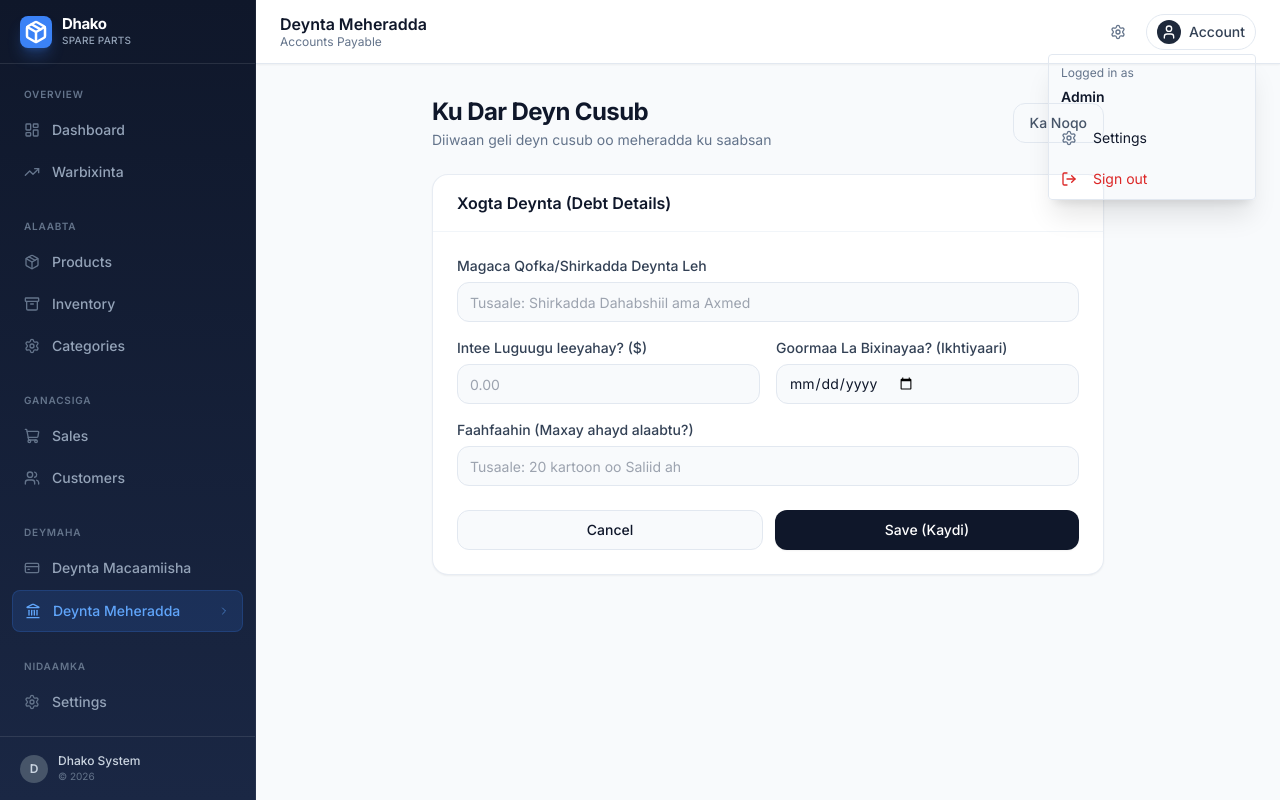
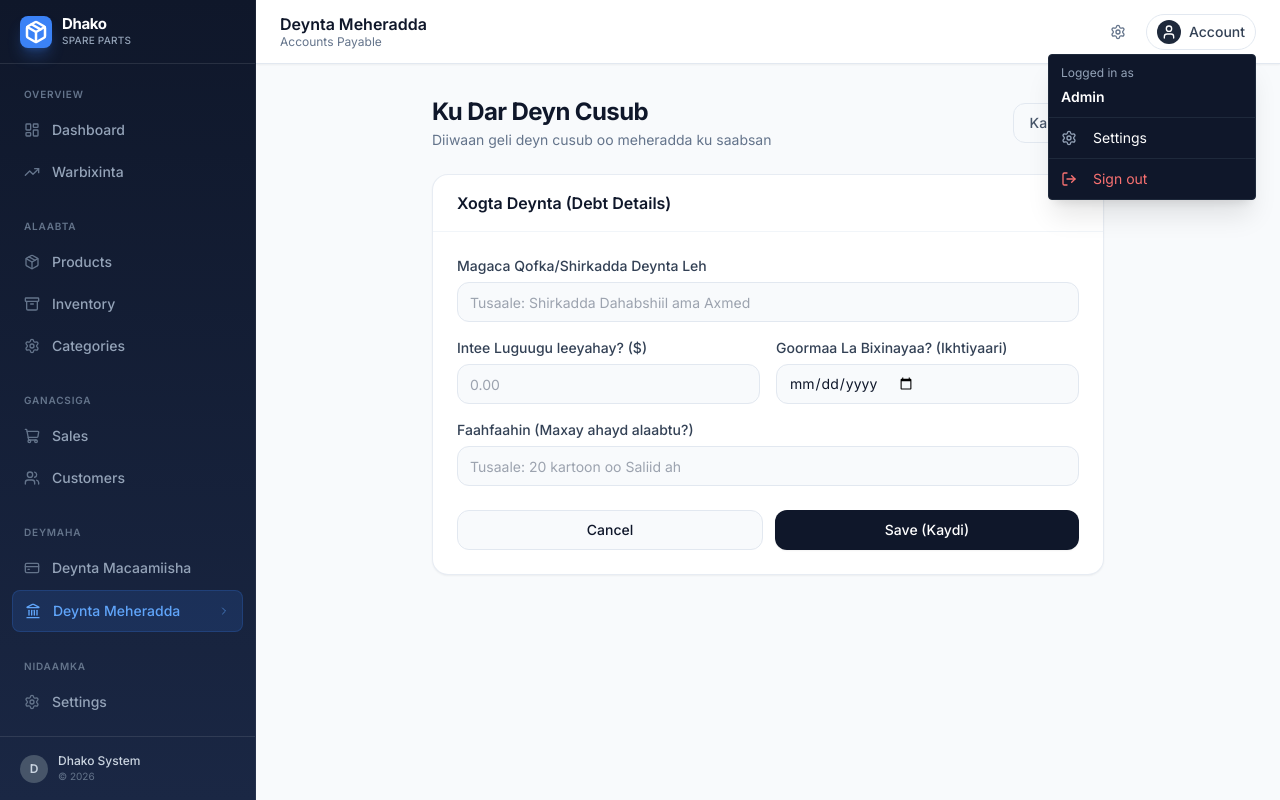
Before and after one commit to Mohamedyare2/Dhako, a Next.js app: page /business-debts/new in a window 1280 px wide. Both pictures are taken after a click on the button "Account". Built offline with nearby package versions, Linux system fonts and the light colour scheme; no server answers.

Commit message:
Update Account dropdown to Navy Blue background

```diff
--- a/src/components/layout/header.tsx
+++ b/src/components/layout/header.tsx
@@ -86,20 +86,20 @@ export function Header({ setMobileMenuOpen }: { setMobileMenuOpen: (open: boolea
               <span className="text-sm font-medium hidden sm:block">Account</span>
             </Button>
           </DropdownMenuTrigger>
-          <DropdownMenuContent align="end" className="w-52 shadow-xl border-slate-200">
-            <DropdownMenuLabel className="text-xs text-slate-500 font-normal">Logged in as</DropdownMenuLabel>
-            <DropdownMenuLabel className="pt-0 text-slate-900">Admin</DropdownMenuLabel>
-            <DropdownMenuSeparator />
-            <DropdownMenuItem asChild>
+          <DropdownMenuContent align="end" className="w-52 shadow-xl border-slate-800 bg-slate-900 text-white">
+            <DropdownMenuLabel className="text-xs text-slate-400 font-normal">Logged in as</DropdownMenuLabel>
+            <DropdownMenuLabel className="pt-0 text-white">Admin</DropdownMenuLabel>
+            <DropdownMenuSeparator className="bg-slate-800" />
+            <DropdownMenuItem asChild className="focus:bg-slate-800 focus:text-white">
               <Link href="/settings" className="cursor-pointer">
-                <Settings className="mr-2 h-4 w-4 text-slate-500" />
+                <Settings className="mr-2 h-4 w-4 text-slate-400" />
                 Settings
               </Link>
             </DropdownMenuItem>
-            <DropdownMenuSeparator />
+            <DropdownMenuSeparator className="bg-slate-800" />
             <DropdownMenuItem
               onClick={handleLogout}
-              className="text-red-600 focus:text-red-600 focus:bg-red-50 cursor-pointer"
+              className="text-red-400 focus:text-red-400 focus:bg-red-950/50 cursor-pointer"
             >
               <LogOut className="mr-2 h-4 w-4" />
               Sign out
```
